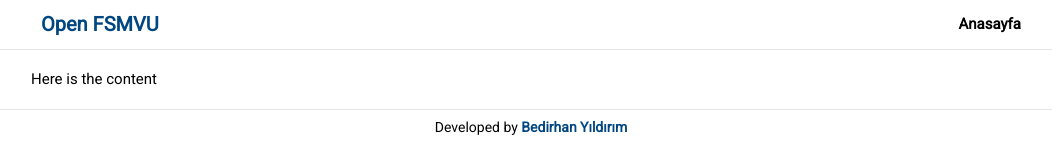
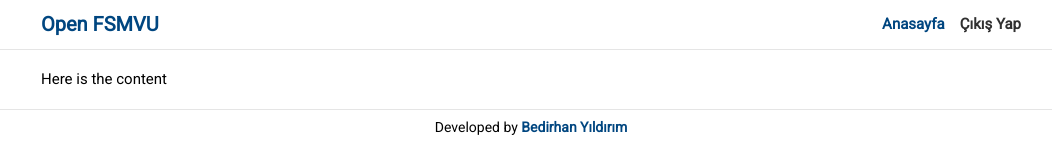
Before and after one commit to bedirhanyildirim/Open-FSMVU-Web, a Vue app: page / in a window 1280 px wide. Shown: the top 160 px of the page, without its empty margins (109-1161 px from the left). Built offline with nearby package versions, Linux system fonts and the light colour scheme; no server answers; sample sign-in values are in the browser's storage.

Commit message:
logout added to header

```diff
--- a/src/pages/Home.vue
+++ b/src/pages/Home.vue
@@ -1,14 +1,16 @@
 <template>
   <div class="home">
-    <div class="container">
+    <container display="flex" justify-content="left">
       Here is the content
-    </div>
+    </container>
   </div>
 </template>
 
 <script>
+import container from '../components/container'
 export default {
-  name: 'Home'
+  name: 'Home',
+  components: { container }
 }
 </script>
 
@@ -19,12 +21,4 @@ export default {
   align-items: center;
   justify-content: center;
 }
-.home {
-  .container {
-    width: 1000px;
-    display: flex;
-    flex-wrap: nowrap;
-    align-items: center;
-  }
-}
 </style>
--- a/src/pages/welcome.pages.vue
+++ b/src/pages/welcome.pages.vue
@@ -3,17 +3,14 @@
     <container display="flex" align-items="center" justify-content="center">
       <div class="content">
         <h3 class="title">Hoşgeldin</h3>
-        <signup v-if="currentPage=='signup'" v-on:goToSignin="openSignin"></signup>
-        <signin v-if="currentPage=='signin'" v-on:goToSignup="openSignup"></signin>
-        <span v-if="loggedIn" style="margin-top: 15px; display: block; text-align: center">{{this.getUser.email}} <a href="javascript:;" @click="logout">Çıkış Yap</a></span>
+        <signup v-if="currentPage==='signup'" v-on:goToSignin="openSignin"></signup>
+        <signin v-if="currentPage==='signin'" v-on:goToSignup="openSignup"></signin>
       </div>
     </container>
   </div>
 </template>
 
 <script>
-import firebase from 'firebase/app'
-import 'firebase/auth'
 import store from '../store'
 import { mapGetters } from 'vuex'
 import container from '../components/container'
@@ -30,7 +27,6 @@ export default {
   },
   computed: {
     ...mapGetters([
-      'getUser',
       'loggedIn'
     ])
   },
@@ -42,13 +38,6 @@ export default {
     },
     openSignup: function () {
       this.currentPage = 'signup'
-    },
-    logout: function () {
-      firebase.auth().signOut().catch(function (err) {
-        console.log(err)
-      }).then(_ => {
-        this.$store.dispatch('logOut')
-      })
     }
   }
 }
--- a/src/themes/header.theme.vue
+++ b/src/themes/header.theme.vue
@@ -7,6 +7,7 @@
         <div class="content">
           <div class="nav">
             <router-link to="/">Anasayfa</router-link>
+            <a href="javascript:;" @click="logout">Çıkış Yap</a>
           </div>
         </div>
       </container>
@@ -14,11 +15,34 @@
 </template>
 
 <script>
+import firebase from 'firebase/app'
+import 'firebase/auth'
+import store from '../store'
+import router from '../router'
+import { mapGetters } from 'vuex'
 import container from '../components/container'
 export default {
   name: 'header.theme.vue',
+  store,
+  router,
   components: {
     container
+  },
+  computed: {
+    ...mapGetters([
+      'getUser',
+      'loggedIn'
+    ])
+  },
+  methods: {
+    logout: function () {
+      firebase.auth().signOut().catch(function (err) {
+        console.log(err)
+      }).then(_ => {
+        this.$store.dispatch('logOut')
+        router.push('/welcome')
+      })
+    }
   }
 }
 </script>
@@ -50,12 +74,13 @@ export default {
     }
 
     .nav a {
-      color: #000000;
+      color: #303030;
       font-weight: bold;
+      margin-left: 15px;
     }
 
     .nav a.router-link-exact-active {
-      /*color: #42b983;*/
+      color: #004680;
     }
   }
 }
```
